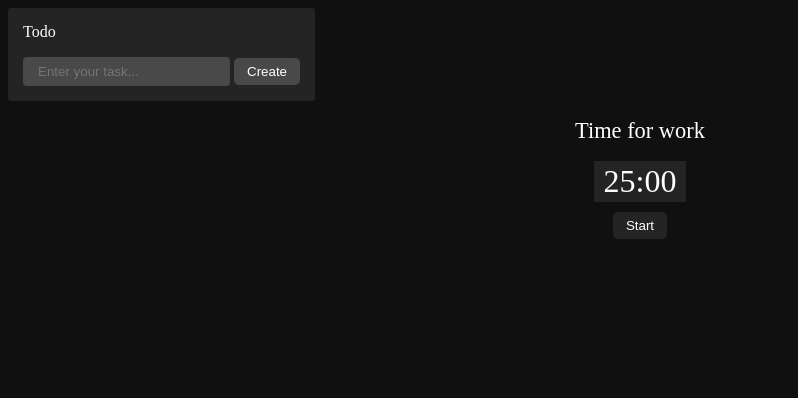
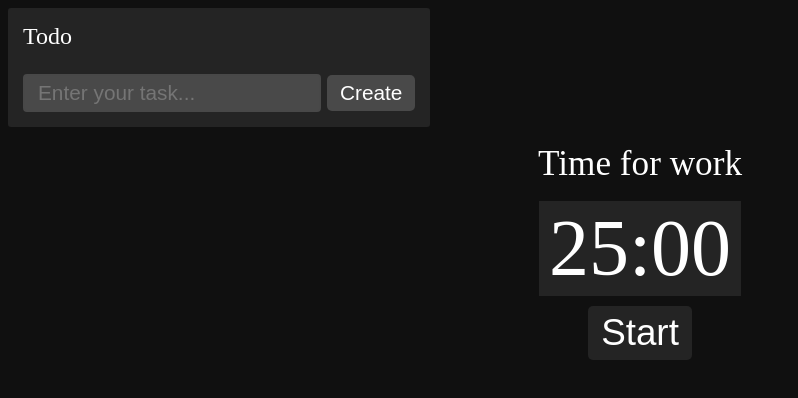
Before and after one commit to j-krolak/Efficax, a website with bundled scripts: page public/index.html in a window 1280 px wide. Shown: the whole page, without its empty margins (0-798 px from the left). Built offline with nearby package versions, Linux system fonts and the light colour scheme.

Commit message:
Make font bigger

```diff
--- a/public/index.css
+++ b/public/index.css
@@ -39,6 +39,7 @@ input[type=checkbox]{
   padding: 15px;
   border-radius: 3px;
   text-align: left;
+  font-size: 1.5rem;
   width: fit-content;
 }
 
@@ -64,7 +65,7 @@ input[type=checkbox]{
 }
 
 #timer-label{
-  font-size: 1.4rem;
+  font-size: 2.2rem;
   padding: 7px;
   margin-bottom: 10px;
 }
@@ -74,7 +75,7 @@ input[type=checkbox]{
 }
 
 #timer {
-  font-size: 2rem;
+  font-size: 5rem;
   background-color: rgb(36, 36, 36);
   width: fit-content;
   margin: 0 auto;
@@ -82,9 +83,11 @@ input[type=checkbox]{
 }
 #start-timer {
   background-color: rgb(36, 36, 36) ;
+  font-size: 2.3rem;
 }
 
 button {
+  font-size: 1.3rem;
   background: none;
   color: white;
   padding: 6px 13px;
@@ -103,6 +106,7 @@ button:active {
 
 input[type="text"]{
   padding: 5px 13px;
+  font-size: 1.3rem;
   border-radius: 4px;
   border: 2px solid #484848;
   background-color: rgba(73, 73, 73);
--- a/src/todo.ts
+++ b/src/todo.ts
@@ -38,7 +38,7 @@ function addNewTask(task: Task){
 
   const label = document.createElement("label");
   label.innerHTML = `
-  <svg class="cross" width="500" height="50" viewBox="0 0 1000 100" style="position: absolute;">
+  <svg class="cross" width="700" height="70" viewBox="0 0 1000 100" style="position: absolute;">
   <g transform="translate(0,-972.36216)">
     <path d="m -50,1010 c 7,9 16,-43 20,-31 0.19,0.60 -7,35 -5,33 2,-2 26,-33 27,-32 3,3 -18,29 -12,32 12,6 20,-41 30,-31 7,7 -15,37 -6,31 9,-6 13,-22 23,-27 8,-4 -10,34 -2,28 2,-1 26,-28 30,-25 2,2 -11,16 -8,22 1,3 29,-17 29,-20 0,-7 -8,16 -4,23 3,6 21,-25 24,-25 6,0 -5,27 -2,21 4,-9 23,-33 23,-22 0,9 -16,28 -6,28 5,0 17,-14 21,-18 14,-15 11,-12 7,4 -0,3 -1,16 -1,12 0,-9 13,-24 21,-28 0,-0.36 -6,27 -2,28 9,3 26,-22 32,-28 5,-6 -3,29 3,25 5,-3 18,-27 26,-27 0.89,0 -9,22 -5,26 4,4 24,-17 29,-20 3,-1.63 -7,14 -4,18 2,2 16,-19 18,-21 1,-1 -9,24 7,11 4,-3 14,-15 21,-15 1,0 -17,37 -3,24 30,-28 -17,12 9,-10 23,-20 0.90,9 12,7 19,-4 16,-28 16,5 0,7 7,-17 15,-17 1,0 -1,17 -0.96,17 5,-2 14,-19 20,-19 1,0 -3,11 -1,13 5,6.1 19,-24 19,-16 0,1 -5,17 -3,17 1,0 12,-12 12,-11 0.50,2 -1,12 0.96,13 12,4 14,-30 14,-1 " fill="none" stroke="white" class="path2" stroke-width="3" />
   </g>
```
